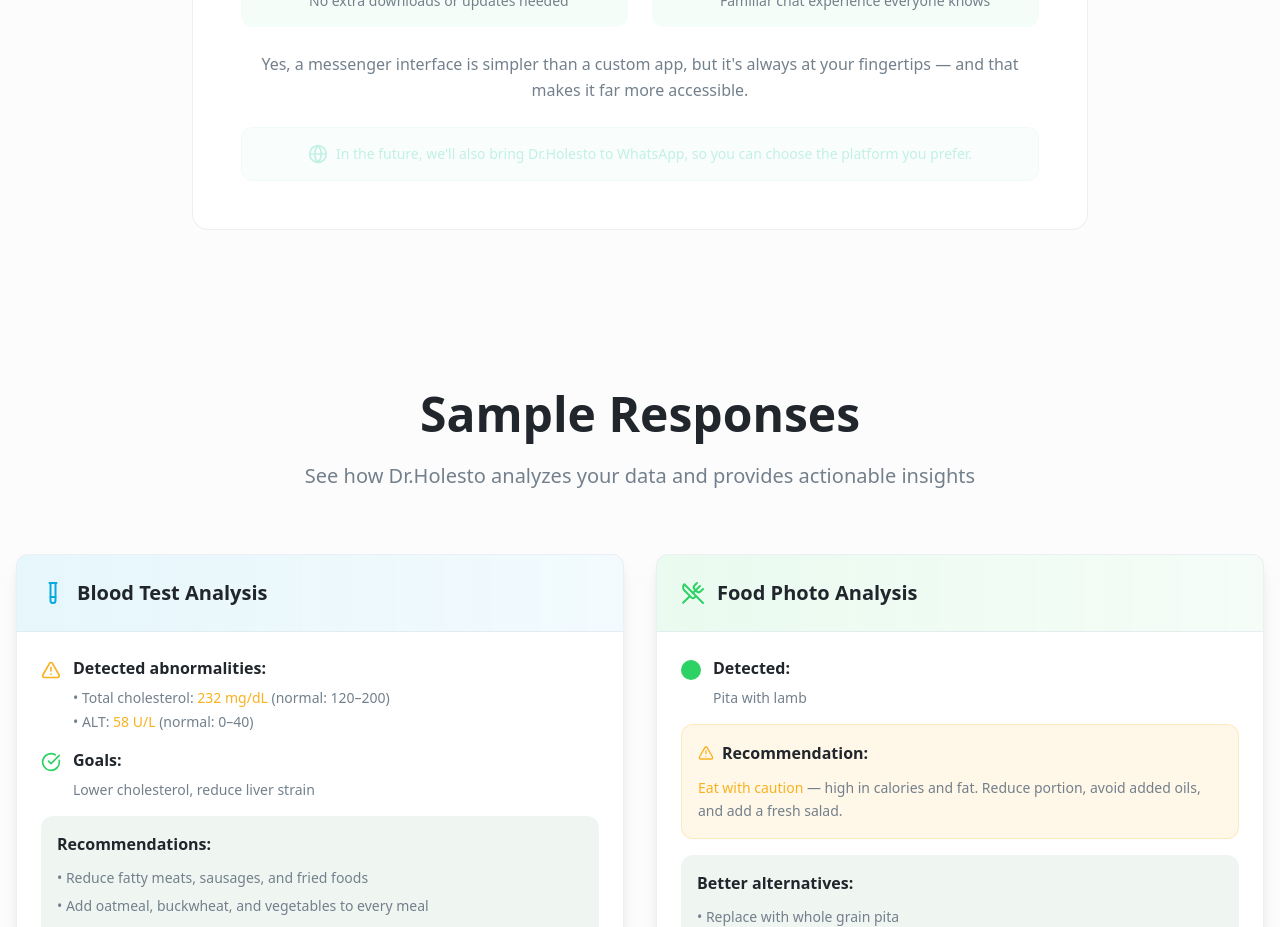
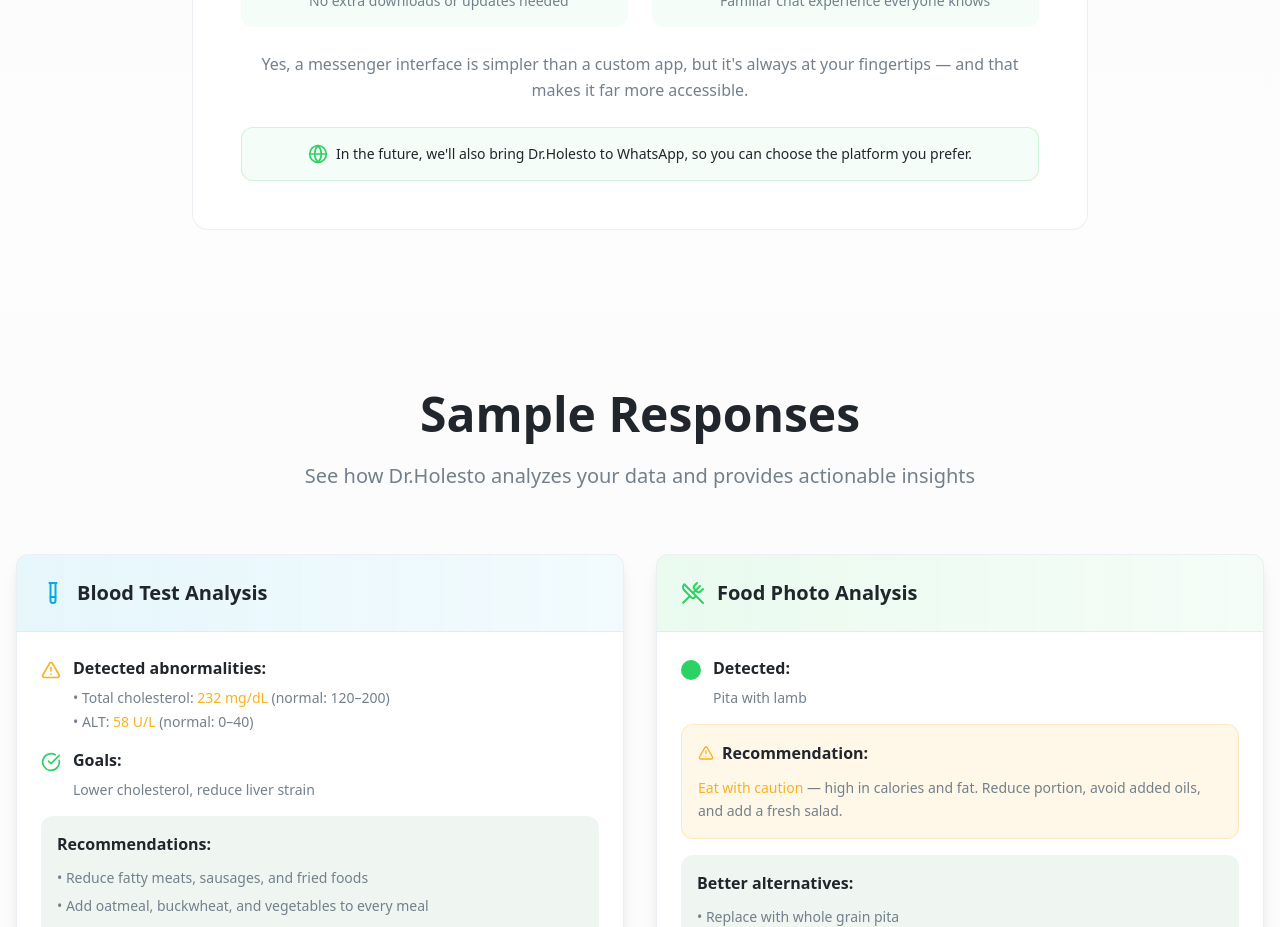
Before and after one commit to realcomp/blood-to-body-guide, a React (Vite) app: page / in a window 1280 px wide. Shown: the part 3520-4447 px from the top of the page. Built offline with nearby package versions, Linux system fonts and the light colour scheme.

Commit message:
Refactor: Update button styles
Update button and text styles in the "Why Telegram" section to match other buttons in the block.

```diff
--- a/src/components/HowItWorks.tsx
+++ b/src/components/HowItWorks.tsx
@@ -145,9 +145,9 @@ const HowItWorks = () => {
                 and that makes it far more accessible.
               </p>
 
-              <div className="flex items-center justify-center gap-2 mt-6 p-4 bg-accent/10 rounded-lg border border-accent/20">
-                <Globe className="w-5 h-5 text-accent" />
-                <p className="text-sm font-medium text-accent">
+              <div className="flex items-center justify-center gap-2 mt-6 p-4 bg-secondary/5 rounded-lg border border-secondary/20">
+                <Globe className="w-5 h-5 text-secondary" />
+                <p className="text-sm font-medium text-foreground">
                   In the future, we'll also bring Dr.Holesto to WhatsApp, so you can choose the platform you prefer.
                 </p>
               </div>
```
